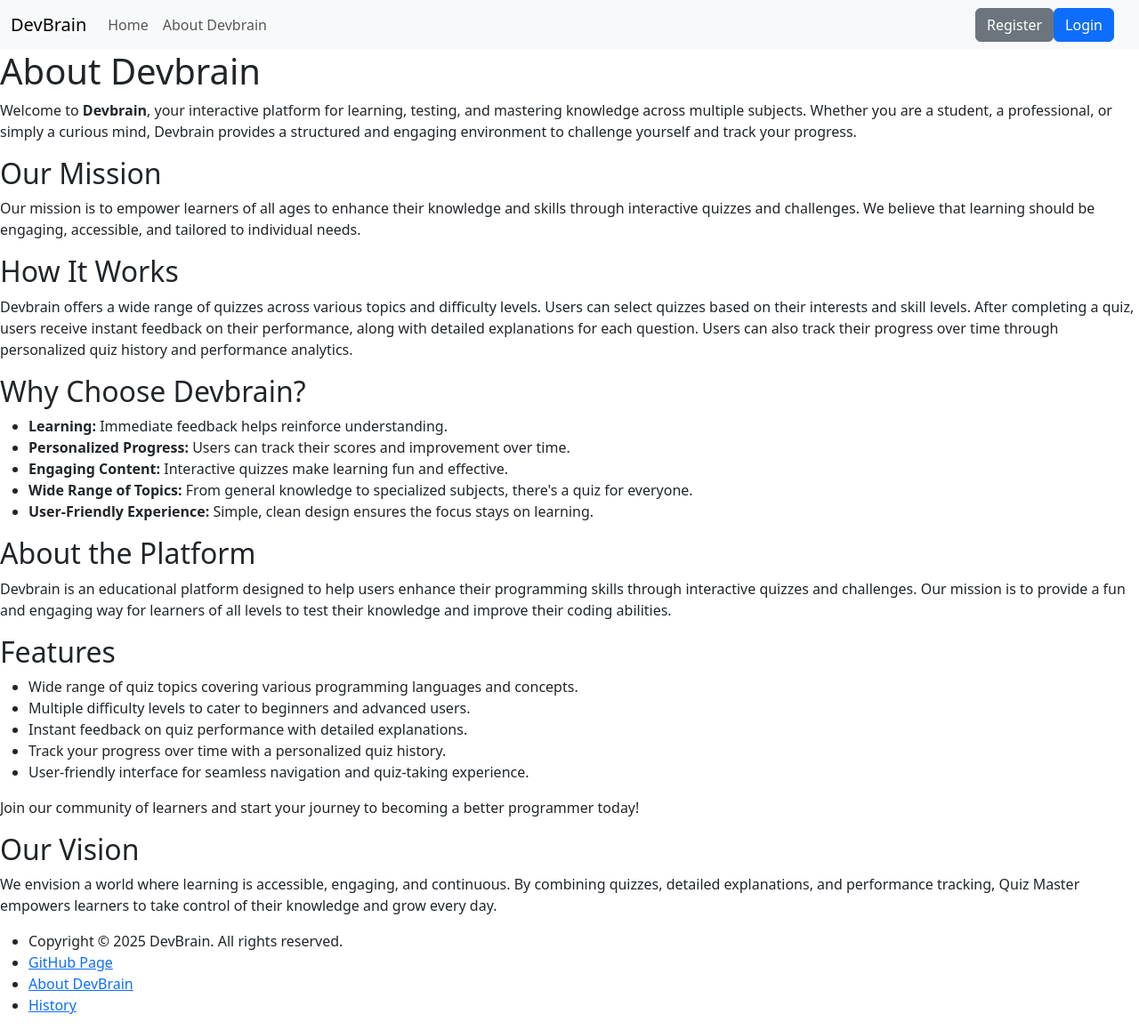
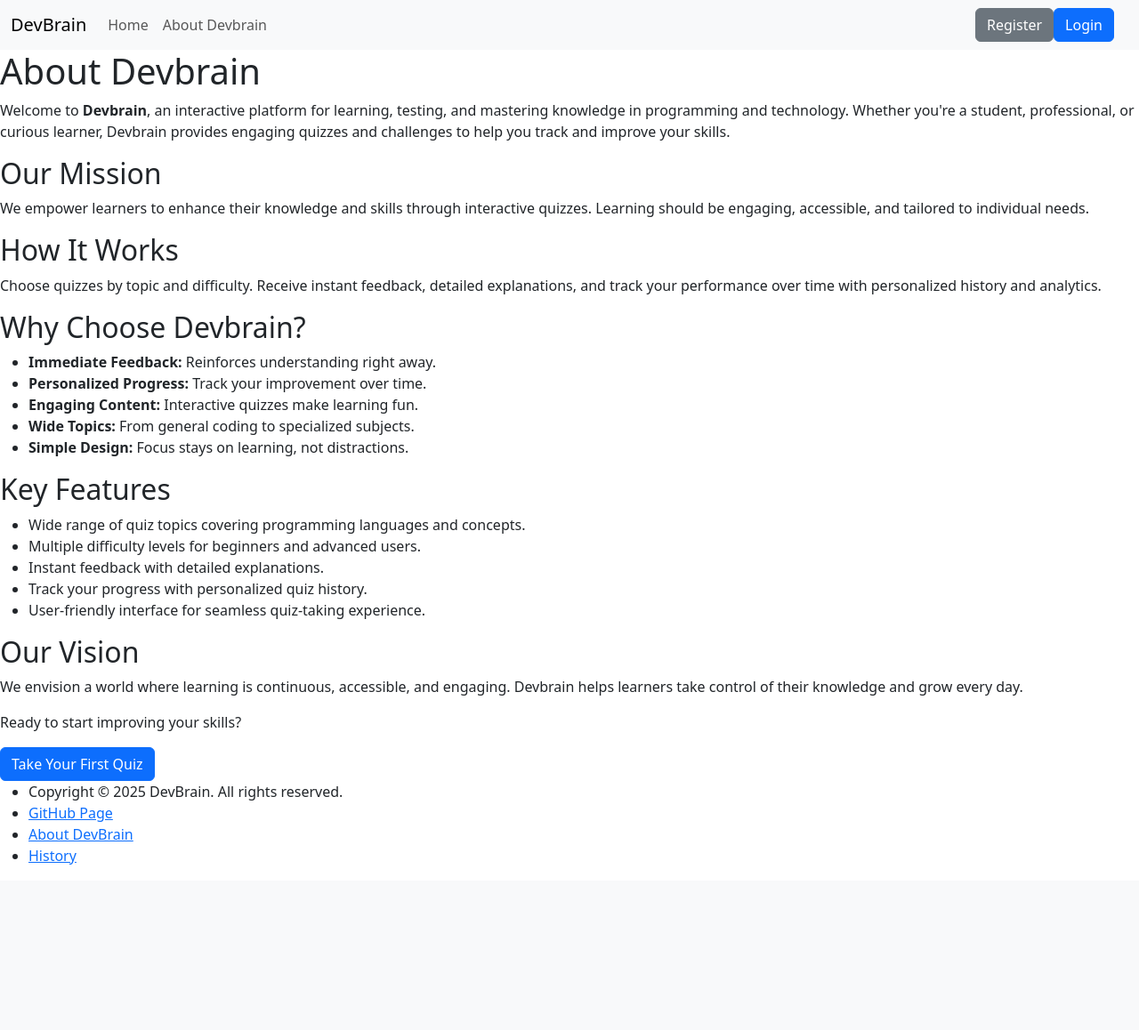
Before and after one commit to RichardOyelowo/DevBrain, a Flask app: page /about in a window 1280 px wide. Shown: the whole page at 89% size. After the commit the page ends 972 px from the top, so only its background shows below. Run offline with Flask 3, Linux system fonts and the light colour scheme.

Commit message:
updated redundancy in about Us

```diff
--- a/templates/about.html
+++ b/templates/about.html
@@ -9,75 +9,55 @@
         <h1>About Devbrain</h1>
 
         <section class="about-intro">
-                <p>Welcome to <strong>Devbrain</strong>, your interactive platform for learning, testing,
-                    and mastering knowledge across multiple subjects. Whether you are a student,
-                    a professional, or simply a curious mind, Devbrain provides a structured
-                    and engaging environment to challenge yourself and track your progress.
-                </p>
+            <p>Welcome to <strong>Devbrain</strong>, an interactive platform for learning, testing,
+            and mastering knowledge in programming and technology. Whether you're a student,
+            professional, or curious learner, Devbrain provides engaging quizzes and challenges
+            to help you track and improve your skills.</p>
         </section>
 
         <section class="about-mission">
             <h2>Our Mission</h2>
-            <p>
-                Our mission is to empower learners of all ages to enhance their knowledge
-                and skills through interactive quizzes and challenges. We believe that learning
-                should be engaging, accessible, and tailored to individual needs.
-            </p>
+            <p>We empower learners to enhance their knowledge and skills through interactive quizzes.
+            Learning should be engaging, accessible, and tailored to individual needs.</p>
         </section>
 
         <section class="about-how-it-works">
             <h2>How It Works</h2>
-                <p>
-                    Devbrain offers a wide range of quizzes across various topics and difficulty levels.
-                    Users can select quizzes based on their interests and skill levels. After completing
-                    a quiz, users receive instant feedback on their performance, along with detailed
-                    explanations for each question. Users can also track their progress over time
-                    through personalized quiz history and performance analytics.
-                </p>
+            <p>Choose quizzes by topic and difficulty. Receive instant feedback, detailed explanations,
+            and track your performance over time with personalized history and analytics.</p>
         </section>
 
         <section class="about-why">
             <h2>Why Choose Devbrain?</h2>
             <ul>
-                    <li><strong>Learning:</strong> Immediate feedback helps reinforce understanding.</li>
-                    <li><strong>Personalized Progress:</strong> Users can track their scores and improvement over time.</li>
-                    <li><strong>Engaging Content:</strong> Interactive quizzes make learning fun and effective.</li>
-                    <li><strong>Wide Range of Topics:</strong> From general knowledge to specialized subjects, there's a quiz for everyone.</li>
-                    <li><strong>User-Friendly Experience:</strong> Simple, clean design ensures the focus stays on learning.</li>
+                <li><strong>Immediate Feedback:</strong> Reinforces understanding right away.</li>
+                <li><strong>Personalized Progress:</strong> Track your improvement over time.</li>
+                <li><strong>Engaging Content:</strong> Interactive quizzes make learning fun.</li>
+                <li><strong>Wide Topics:</strong> From general coding to specialized subjects.</li>
+                <li><strong>Simple Design:</strong> Focus stays on learning, not distractions.</li>
             </ul>
         </section>
 
-            <section class="about-platform">
-                <h2>About the Platform</h2>
-                <p>
-                    Devbrain is an educational platform designed to help users enhance
-                    their programming skills through interactive quizzes and challenges.
-                    Our mission is to provide a fun and engaging way for learners of all
-                    levels to test their knowledge and improve their coding abilities.
-                </p>
-            </section>
-
         <section class="about-features">
-                <h2>Features</h2>
+            <h2>Key Features</h2>
             <ul>
-                    <li>Wide range of quiz topics covering various programming languages and concepts.</li>
-                    <li>Multiple difficulty levels to cater to beginners and advanced users.</li>
-                    <li>Instant feedback on quiz performance with detailed explanations.</li>
-                    <li>Track your progress over time with a personalized quiz history.</li>
-                    <li>User-friendly interface for seamless navigation and quiz-taking experience.</li>
+                <li>Wide range of quiz topics covering programming languages and concepts.</li>
+                <li>Multiple difficulty levels for beginners and advanced users.</li>
+                <li>Instant feedback with detailed explanations.</li>
+                <li>Track your progress with personalized quiz history.</li>
+                <li>User-friendly interface for seamless quiz-taking experience.</li>
             </ul>
-                <p> Join our community of learners and start your journey to becoming a
-                    better programmer today!</p>
         </section>
 
         <section class="about-vision">
             <h2>Our Vision</h2>
-                <p>
-                    We envision a world where learning is accessible, engaging, and continuous.
-                    By combining quizzes, detailed explanations, and performance tracking, Quiz
-                    Master empowers learners to take control of their knowledge and grow every day.
-                </p>
+            <p>We envision a world where learning is continuous, accessible, and engaging.
+            Devbrain helps learners take control of their knowledge and grow every day.</p>
+        </section>
+
+        <section class="about-cta">
+            <p>Ready to start improving your skills?</p>
+            <a href="{{ url_for('index') }}" class="btn btn-primary">Take Your First Quiz</a>
         </section>
     </main>
-
 {% endblock %}
```
Lines whose indentation alone changed are shown as unchanged.
